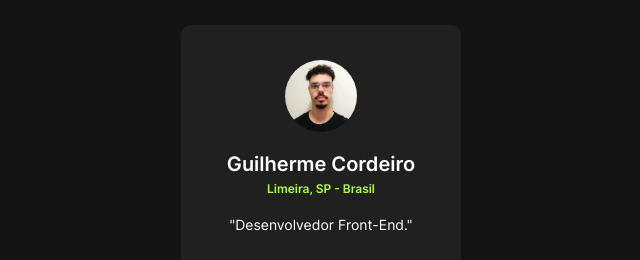
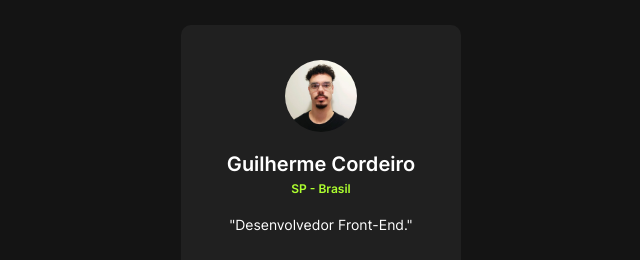
Before and after one commit to GuiiCordeiro/perfil-social, a plain HTML site: page index.html in a window 1280 px wide. Shown: the part 135-395 px from the top of the page, 319-959 px from the left. Drawn offline with Linux system fonts and the light colour scheme.

Commit message:
Tirando a cidade

```diff
--- a/index.html
+++ b/index.html
@@ -13,7 +13,7 @@
         </div>
         <section>
             <div class="nome"><p>Guilherme Cordeiro</p></div>
-            <div class="endereço"><p>Limeira, SP - Brasil</p></div>
+            <div class="endereço"><p>SP - Brasil</p></div>
             <div class="profissao"><p>"Desenvolvedor Front-End."</p></div>
         </section>
 
```
